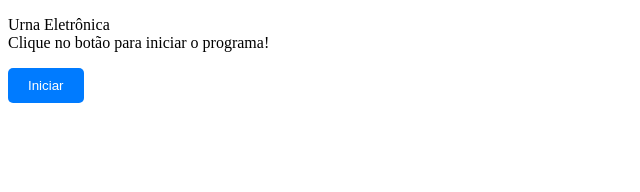
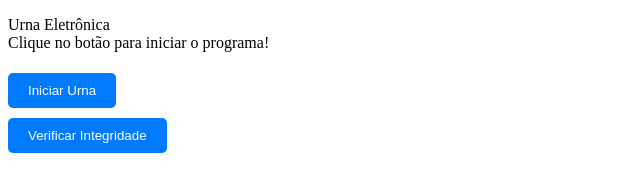
Before and after one commit to andrehataishi/urna-eletronica, a plain HTML site: page index.html in a window 1280 px wide. Shown: the whole page, without its empty margins (0-640 px from the left). Drawn offline with nearby package versions, Linux system fonts and the light colour scheme.

Commit message:
feat: add verificação de integridade do código

```diff
--- a/index.html
+++ b/index.html
@@ -1,11 +1,15 @@
 <!DOCTYPE html>
 <html lang="pt-br">
+
 <head>
     <meta charset="UTF-8">
     <meta name="viewport" content="width=device-width, initial-scale=1.0">
     <title>Urna Eletrônica</title>
+    <script src="https://cdnjs.cloudflare.com/ajax/libs/crypto-js/4.2.0/crypto-js.min.js"
+        integrity="sha512-a+SUDuwNzXDvz4XrIcXHuCf089/iJAoN4lmrXJg18XnduKK6YlDHNRalv4yd1N40OKI80tFidF+rqTFKGPoWFQ=="
+        crossorigin="anonymous" referrerpolicy="no-referrer"></script>
     <style>
-        button{
+        button {
             background-color: #007BFF;
             color: #fff;
             border: none;
@@ -13,13 +17,19 @@
             padding: 10px 20px;
             cursor: pointer;
             transition: background-color 0.3s;
+            margin: 5px 0px;
         }
     </style>
 </head>
+
 <body>
     <p>Urna Eletrônica <br>Clique no botão para iniciar o programa!</p>
-    <button type="button" onclick="urnaEletronica()">Iniciar</button>
+    <button type="button" onclick="urnaEletronica()">Iniciar Urna</button>
+    <br>
+    <button type="button" onclick="verificaUrnaAtual()">Verificar Integridade</button>
 </body>
+<script src="./integridade.js"></script>
 <script src="./hora.js"></script>
 <script src="./urnaEletronica.js"></script>
+
 </html>
--- /dev/null
+++ b/integridade.js
@@ -0,0 +1,24 @@
+function verificaUrnaAtual(){
+
+    fetch('urnaEletronica.js')
+    .then(response => response.text())
+    .then(response => CryptoJS.SHA256(response).toString())
+    .then(hashUrnaAtual => {
+
+        fetch('hashValido')
+        .then(response => response.text())
+        .then(hashValido =>{
+
+            if (hashUrnaAtual === hashValido){
+                console.log("Urna Verificada, código íntegro.")
+            } else {
+                console.log("Urna Verificada, código modificado.")
+                console.log(`Hash esperado: ${hashUrnaAtual}\n`)
+                console.log(`Hash atual: ${hashValido}`)
+
+            }
+
+        })
+
+    })
+}
--- a/urnaEletronica.js
+++ b/urnaEletronica.js
@@ -21,11 +21,12 @@ function urnaEletronica(){
         /* caso os nomes estiverem corretos e o mesário apertar a confimação a repetição é encerrada */
         if (libera===true){
             console.clear();
-            //chamando a funcao para armazenar o horario do inicio da votação
+
             break;
         }
     }
 
+    //chamando a funcao para armazenar o horario do inicio da votação
     horaInicio = dataUrna();
 
     /* menu da urna com estrutura de repetição */
@@ -77,7 +78,7 @@ function urnaEletronica(){
         } else if (opcao===123456){
 
             /* passo extra de segurança, mais uma opção de confirmação para encerrar a votação.
-            Destaque para o método toUpperCase, para caso o mesário digitar a confirmação em minúsculo,
+            * Destaque para o método toUpperCase, para caso o mesário digitar a confirmação em minúsculo,
             transformar em maiúsculo e entrar na estrutura de decisão */
             let seguranca = prompt("Você tem certeza que gostaria de encerrar a votação?\n\n(S) Para encerrar a votação\n(N) Para cancelar e voltar para o menu").charAt(0).toUpperCase()
 
```
Also changed, not shown: check.js (deleted, +0 -33 lines), check2.js (deleted, +0 -28 lines), teste.js (deleted, +0 -21 lines), 1 other file.
